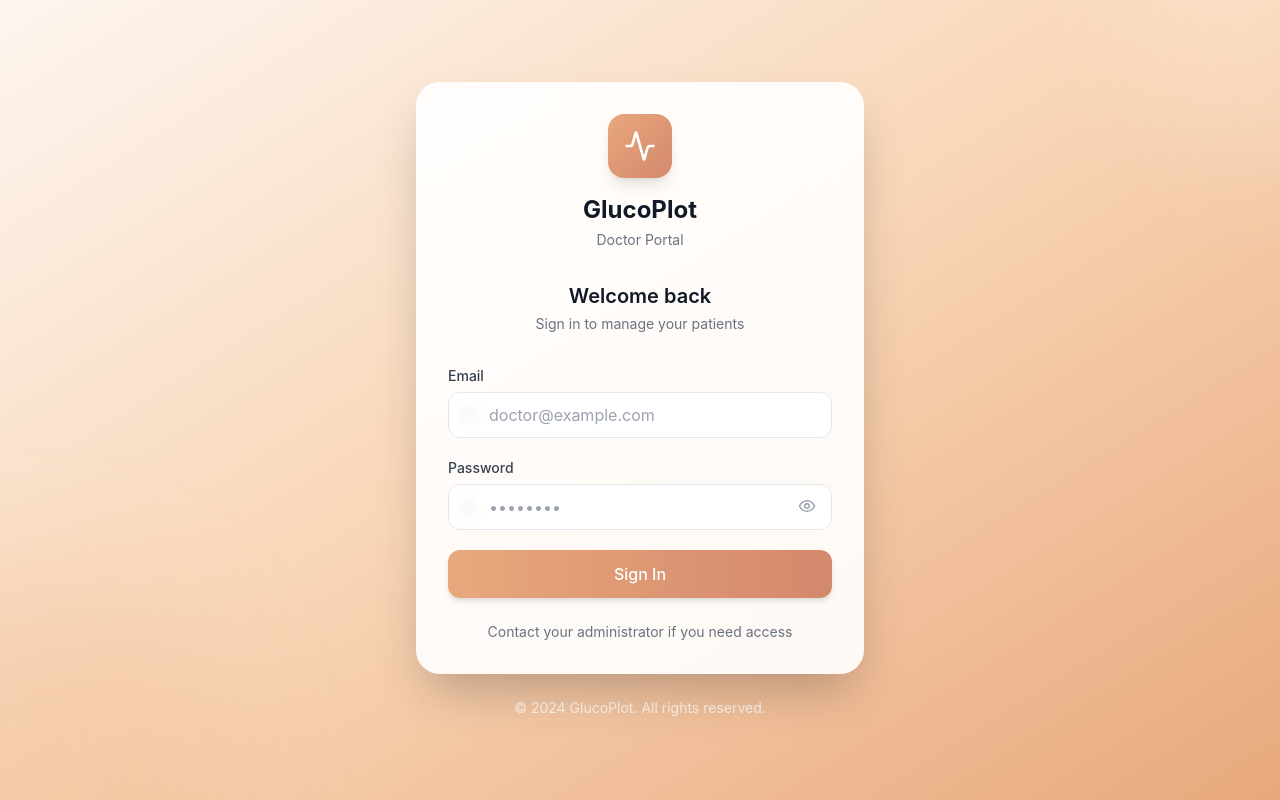
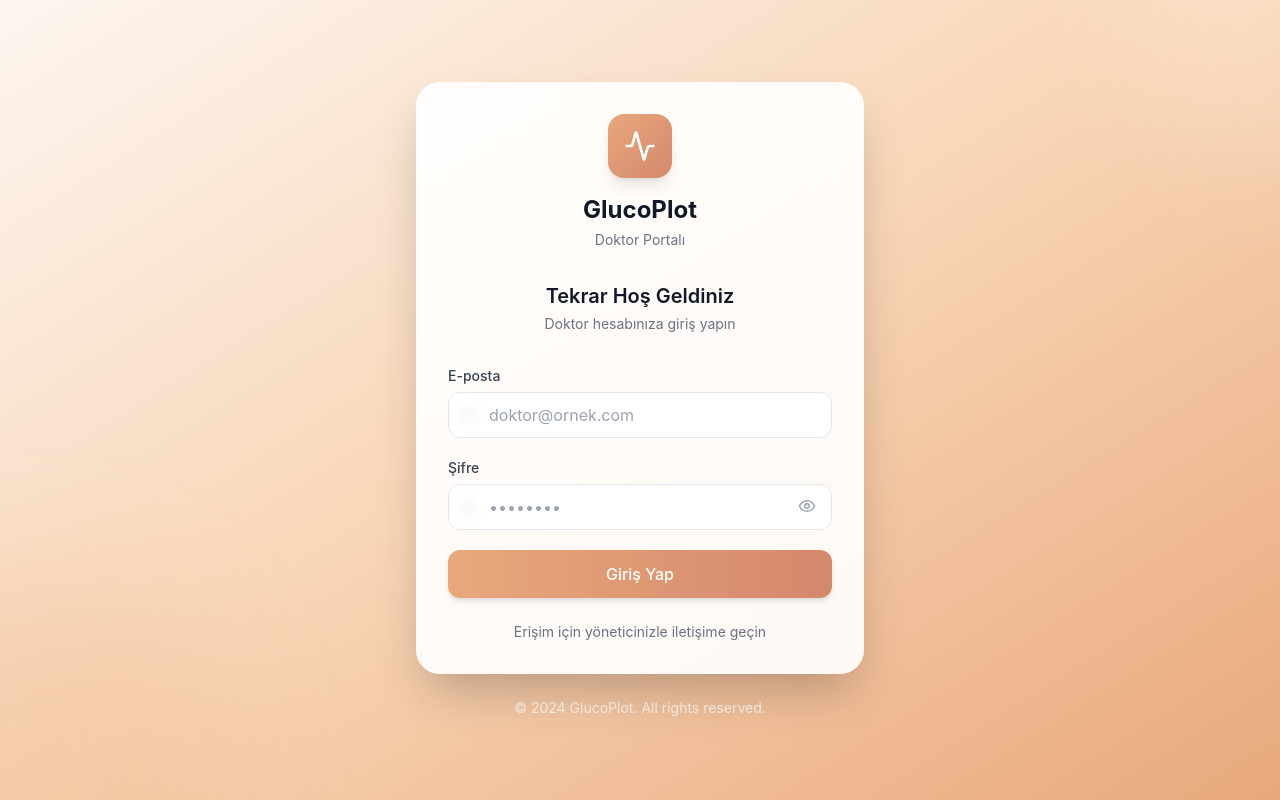
Before and after one commit to OnurSozer/GlucoPlot, a React (Vite) app in the folder apps/web/: page /login in a window 1280 px wide. Built offline with nearby package versions, Linux system fonts and the light colour scheme; no server answers.

Commit message:
Web side updates.

```diff
--- a/apps/web/src/features/auth/LoginPage.tsx
+++ b/apps/web/src/features/auth/LoginPage.tsx
@@ -4,6 +4,7 @@
 
 import { useState, FormEvent } from 'react';
 import { Navigate, useNavigate } from 'react-router-dom';
+import { useTranslation } from 'react-i18next';
 import { Activity, Mail, Lock, Eye, EyeOff } from 'lucide-react';
 import { useAuthStore } from '../../stores/auth-store';
 import { Button } from '../../components/common/Button';
@@ -11,6 +12,7 @@ import { Input } from '../../components/common/Input';
 
 export function LoginPage() {
     const navigate = useNavigate();
+    const { t } = useTranslation();
     const { user, doctor, admin, signIn, isLoading, error, clearError } = useAuthStore();
     const [email, setEmail] = useState('');
     const [password, setPassword] = useState('');
@@ -34,11 +36,11 @@ export function LoginPage() {
 
         // Validate
         if (!email.trim()) {
-            setFormError('Email is required');
+            setFormError(t('admin.createDoctor.emailRequired'));
             return;
         }
         if (!password) {
-            setFormError('Password is required');
+            setFormError(t('admin.createDoctor.passwordMinLength'));
             return;
         }
 
@@ -72,14 +74,14 @@ export function LoginPage() {
                         <div className="w-16 h-16 rounded-2xl bg-gradient-to-br from-primary to-primary-dark flex items-center justify-center mb-4 shadow-lg">
                             <Activity size={32} className="text-white" />
                         </div>
-                        <h1 className="text-2xl font-bold text-gray-900">GlucoPlot</h1>
-                        <p className="text-gray-500 text-sm mt-1">Doctor Portal</p>
+                        <h1 className="text-2xl font-bold text-gray-900">{t('app.name')}</h1>
+                        <p className="text-gray-500 text-sm mt-1">{t('app.subtitle')}</p>
                     </div>
 
                     {/* Welcome text */}
                     <div className="text-center mb-8">
-                        <h2 className="text-xl font-semibold text-gray-900">Welcome back</h2>
-                        <p className="text-gray-500 text-sm mt-1">Sign in to manage your patients</p>
+                        <h2 className="text-xl font-semibold text-gray-900">{t('auth.welcomeBack')}</h2>
+                        <p className="text-gray-500 text-sm mt-1">{t('auth.signInToContinue')}</p>
                     </div>
 
                     {/* Error message */}
@@ -93,8 +95,8 @@ export function LoginPage() {
                     <form onSubmit={handleSubmit} className="space-y-5">
                         <Input
                             type="email"
-                            label="Email"
-                            placeholder="doctor@example.com"
+                            label={t('auth.email')}
+                            placeholder="doktor@ornek.com"
                             value={email}
                             onChange={(e) => setEmail(e.target.value)}
                             leftIcon={<Mail size={18} />}
@@ -103,7 +105,7 @@ export function LoginPage() {
 
                         <Input
                             type={showPassword ? 'text' : 'password'}
-                            label="Password"
+                            label={t('auth.password')}
                             placeholder="••••••••"
                             value={password}
                             onChange={(e) => setPassword(e.target.value)}
@@ -127,13 +129,13 @@ export function LoginPage() {
                             size="lg"
                             isLoading={isLoading}
                         >
-                            Sign In
+                            {t('auth.login')}
                         </Button>
                     </form>
 
                     {/* Help text */}
                     <p className="text-center text-sm text-gray-500 mt-6">
-                        Contact your administrator if you need access
+                        {t('auth.contactAdmin')}
                     </p>
                 </div>
 
--- a/apps/web/src/i18n/index.ts
+++ b/apps/web/src/i18n/index.ts
@@ -1,6 +1,6 @@
 /**
  * i18n configuration for GlucoPlot
- * Supports English (default) and Turkish
+ * Supports Turkish (default) and English
  */
 
 import i18n from 'i18next';
@@ -37,12 +37,12 @@ i18n
   .use(initReactI18next)
   .init({
     resources,
-    fallbackLng: 'en',
+    fallbackLng: 'tr',
     defaultNS: 'common',
     ns: ['common', 'patients', 'onboarding', 'dailyLogs'],
 
     detection: {
-      order: ['localStorage', 'navigator'],
+      order: ['localStorage'],
       caches: ['localStorage'],
       lookupLocalStorage: 'glucoplot_language',
     },
--- a/apps/web/src/i18n/locales/en/common.json
+++ b/apps/web/src/i18n/locales/en/common.json
@@ -88,7 +88,8 @@
     "welcomeBack": "Welcome Back",
     "signInToContinue": "Sign in to your doctor account",
     "invalidCredentials": "Invalid email or password",
-    "generalPractice": "General Practice"
+    "generalPractice": "General Practice",
+    "contactAdmin": "Contact your administrator if you need access"
   },
   "language": {
     "label": "Language",
--- a/apps/web/src/i18n/locales/tr/common.json
+++ b/apps/web/src/i18n/locales/tr/common.json
@@ -88,7 +88,8 @@
     "welcomeBack": "Tekrar Hoş Geldiniz",
     "signInToContinue": "Doktor hesabınıza giriş yapın",
     "invalidCredentials": "Geçersiz e-posta veya şifre",
-    "generalPractice": "Genel Uygulama"
+    "generalPractice": "Genel Uygulama",
+    "contactAdmin": "Erişim için yöneticinizle iletişime geçin"
   },
   "language": {
     "label": "Dil",
```
